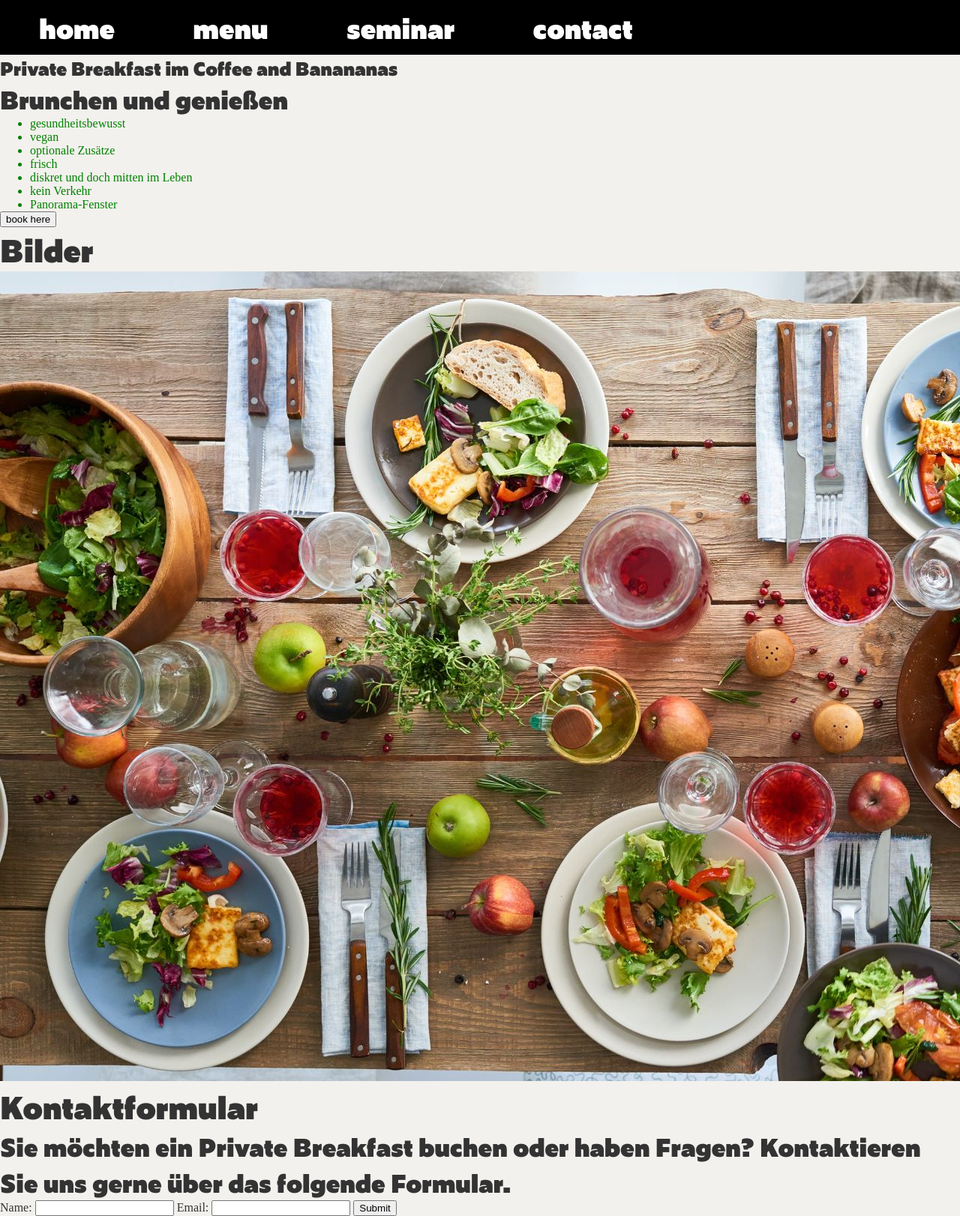
After one commit to AtotheMfnK/coffeandbananas, a PHP site: page /PrivateBreakfast.html in a window 1280 px wide; the page is wider, and only the part inside the window is pictured. The commit adds this page. Shown: that part at 75% size. Run offline with PHP 8.4, Linux system fonts and the light colour scheme.

Commit message:
Private Breakfast

```diff
--- a/hero.css
+++ b/hero.css
@@ -16,8 +16,7 @@
 }
 
 .CafeName{
-     background-color: black;
-     color: white;
+     color: black;
      width: 18%;
      padding: 0 30px;
 }
@@ -26,14 +25,13 @@
     font-size: 5rem;
     padding: 2px 2px;
     margin: 0 auto;
-    /* background-color: var(--grey-for); */
-    /* transform: translateY(-80px); */
     animation: enlargeH1 5s ease-in-out forwards;
+    color: black;
 }
 
 
 .CafeName p {
-    color: white;
+    color: black;
     font-family: 'ZeitungPro-Black-_1_';
     font-size: 2rem;
     transform: translateY(-30px);
@@ -52,10 +50,12 @@
   font-size: 10em;
   text-align: center;
   line-height: 10rem;
+  color: black;
 }
 
 .intro-header p {
   font-size: 2rem;
+  color:black;
 }
 
 
--- a/location.css
+++ b/location.css
@@ -58,7 +58,7 @@
 }
 
 .location p {
-    font-size: 4.2rem;
+    font-size: 1rem;
     padding-top: 0;
     line-height: 1rem;;
 }
--- a/menue.css
+++ /dev/null
@@ -1,3 +0,0 @@
-.menue {
-
-}
--- /dev/null
+++ b/privatebreakfast.css
@@ -0,0 +1,4 @@
+.private-liste li {
+   color: green;
+   list-style-type: disc;
+}
--- /dev/null
+++ b/privatebreakfast.html
@@ -0,0 +1,87 @@
+<!DOCTYPE html>
+<html lang="de">
+
+<head>
+    <meta charset="UTF-8">
+    <meta name="viewport" content="width=device-width, initial-scale=1.0">
+    <meta name="viewport" content="width=device-width, initial-scale=1.0">
+    <meta name="description" content="Private Breakfast Berlin">
+    <meta name="keywords" content="Private Breakfast in Prenzlauer Berg">
+    <meta name="author" content="Angelo Hey">
+    <title>Private_Breakfast</title>
+
+    <link rel="stylesheet" a href="root.css" />
+    <link rel="stylesheet" a href="style.css" />
+    <link rel="stylesheet" a href="fontstyle.css" />
+    <link rel="stylesheet" a href="nav.css" />
+    <link rel="stylesheet" a href="footer.css" />
+    <link rel="stylesheet" a href="hero.css" />
+    <link rel="stylesheet" a href="intro.css" />
+    <link rel="stylesheet" a href="banner.css" />
+    <link rel="stylesheet" a href="seminar.css" />
+    <!-- <link rel="stylesheet" a href="gallery.css" /> -->
+    <link rel="stylesheet" a href="resizegallery.css" />
+    <link rel="stylesheet" a href="location.css" />
+    <link rel="stylesheet" a href="carousel.css" />
+    <link rel="stylesheet" a href="privatebreakfast.css" />
+
+</head>
+
+
+
+<body>
+    <nav class="top-nav">
+        <!-- <img class="logo" src="img/TenFarmersLogoWeiss.png" /> -->
+        <input id="menu-toggle" type="checkbox" />
+        <label class='menu-button-container' for="menu-toggle">
+            <div class='menu-button'></div>
+        </label>
+        <ul class="menu">
+            <li><a target="_blank" href="index.html">home</a></li>
+            <li><a target="_blank" href="menue.html">menu</a></li>
+            <li><a target="_blank" href="seminar.html">seminar</a></li>
+            <li><a href="location.html">contact</a></li>
+        </ul>
+    </nav>
+
+    <section>
+        <h3>Private Breakfast im Coffee and Banananas</h3>
+        <p>Brunchen und genießen</p>
+        <ul class="private-liste">
+            <li>gesundheitsbewusst</li>
+            <li>vegan</li>
+            <li>optionale Zusätze</li>
+            <li>frisch</li>
+            <li>diskret und doch mitten im Leben</li>
+            <li>kein Verkehr</li>
+            <li>Panorama-Fenster</li>
+        </ul>
+    </section>
+
+    <section>
+        <button>book here</button>
+    </section>
+
+    <section>
+        <h4>Bilder </h4>
+        <img src="img/PrivateBreakfastPicture.jpg" alt="Private Breakfast Bild 1" />
+    </section>
+
+   <section>
+       <h4>Kontaktformular</h4>
+       <p>
+        Sie möchten ein Private Breakfast buchen oder haben Fragen? Kontaktieren Sie uns gerne über das folgende Formular.
+   </section>
+    <form action="submit_form.php" method="post">
+        <label for="name">Name:</label>
+        <input type="text" id="name" name="name" required>
+
+        <label for="email">Email:</label>
+        <input type="email" id="email" name="email" required>
+
+        <input type="submit" value="Submit">
+    </form>
+
+</body>
+
+</html>
--- a/seminar.css
+++ b/seminar.css
@@ -18,7 +18,7 @@
 }
 
 .seminarGalleryRoastingSubsection img {
-    width: 16%;
+    width: 15%;
 
 }
 
```
Also changed, not shown: gallery.css (+0 -19 lines), gallery.html (+1 -31 lines), index.html (+19 -25 lines), seminar..css (added, +53 -0 lines), img/PrivateBreakfastPicture.jpg (added).
